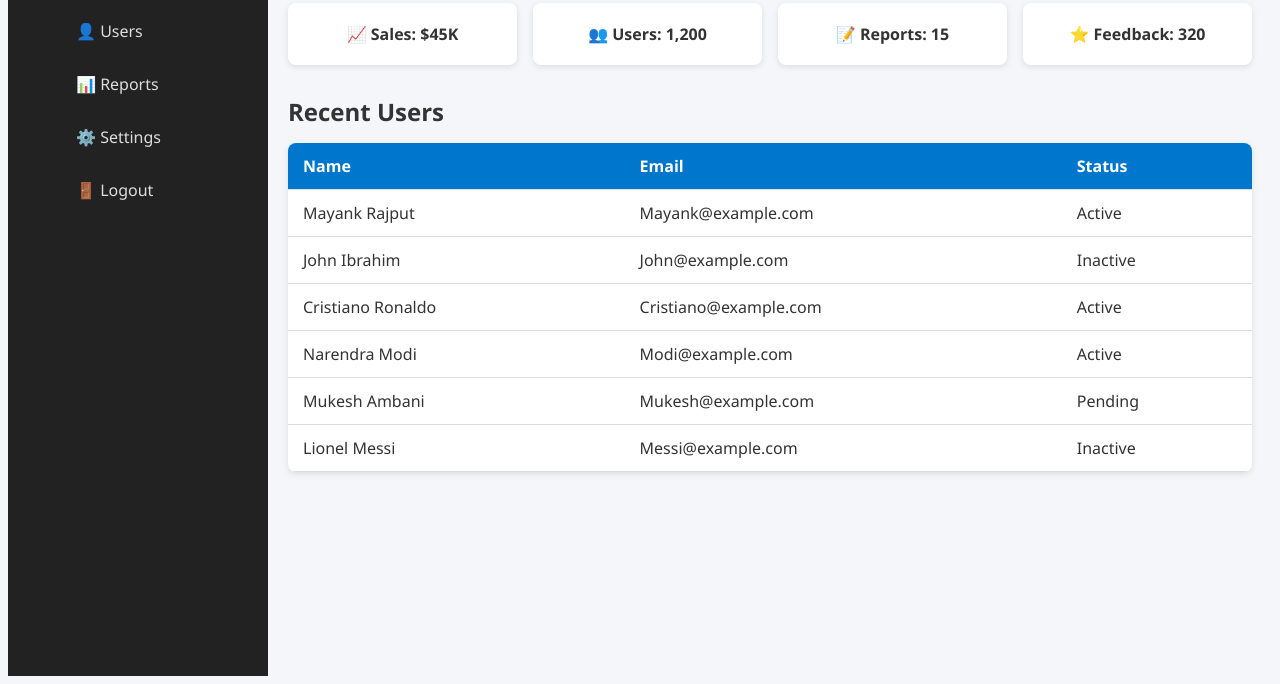
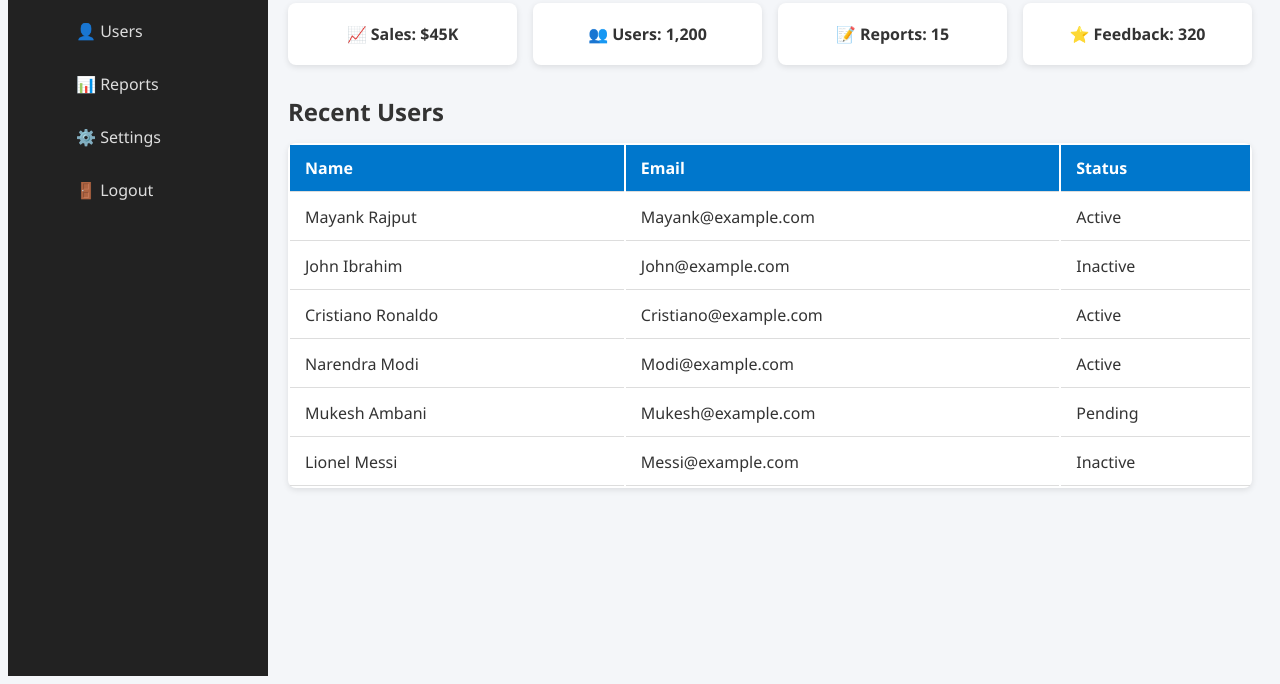
Before and after one commit to Mayankrajput001/Admin-Dashboard, a plain HTML site: page index.html in a window 1280 px wide. Shown: the part 132-816 px from the top of the page. Drawn offline with Linux system fonts and the light colour scheme.

Commit message:
Update style.css

```diff
--- a/style.css
+++ b/style.css
@@ -1,4 +1,4 @@
-/* Reset */
+    /* Reset */
 body {
   font-family: "Segoe UI", Arial, sans-serif;
   background: #f4f6f9;
@@ -89,10 +89,8 @@ header p {
 
 table {
   width: 100%;
-  border-collapse: collapse;
   background: #fff;
   border-radius: 8px;
-  overflow: hidden;
   box-shadow: 0 2px 6px rgba(0, 0, 0, 0.1);
 }
 
```
